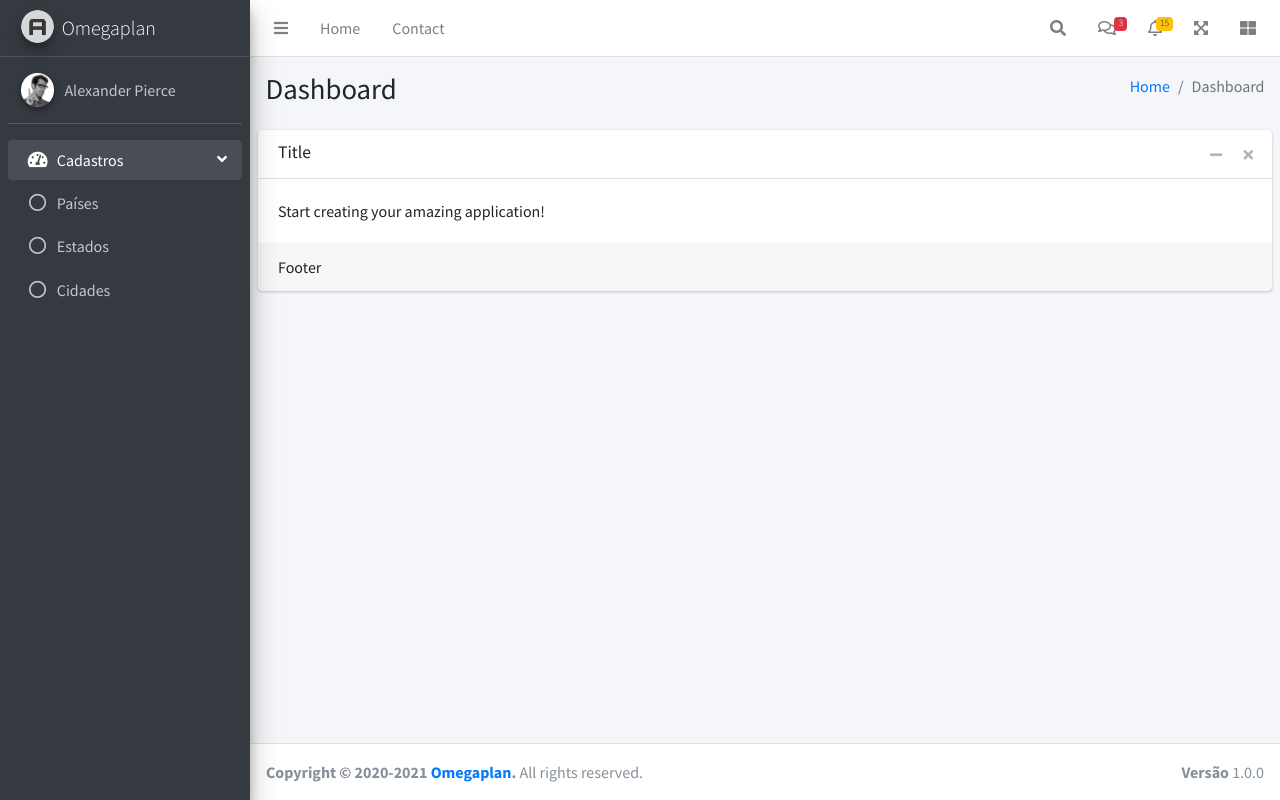
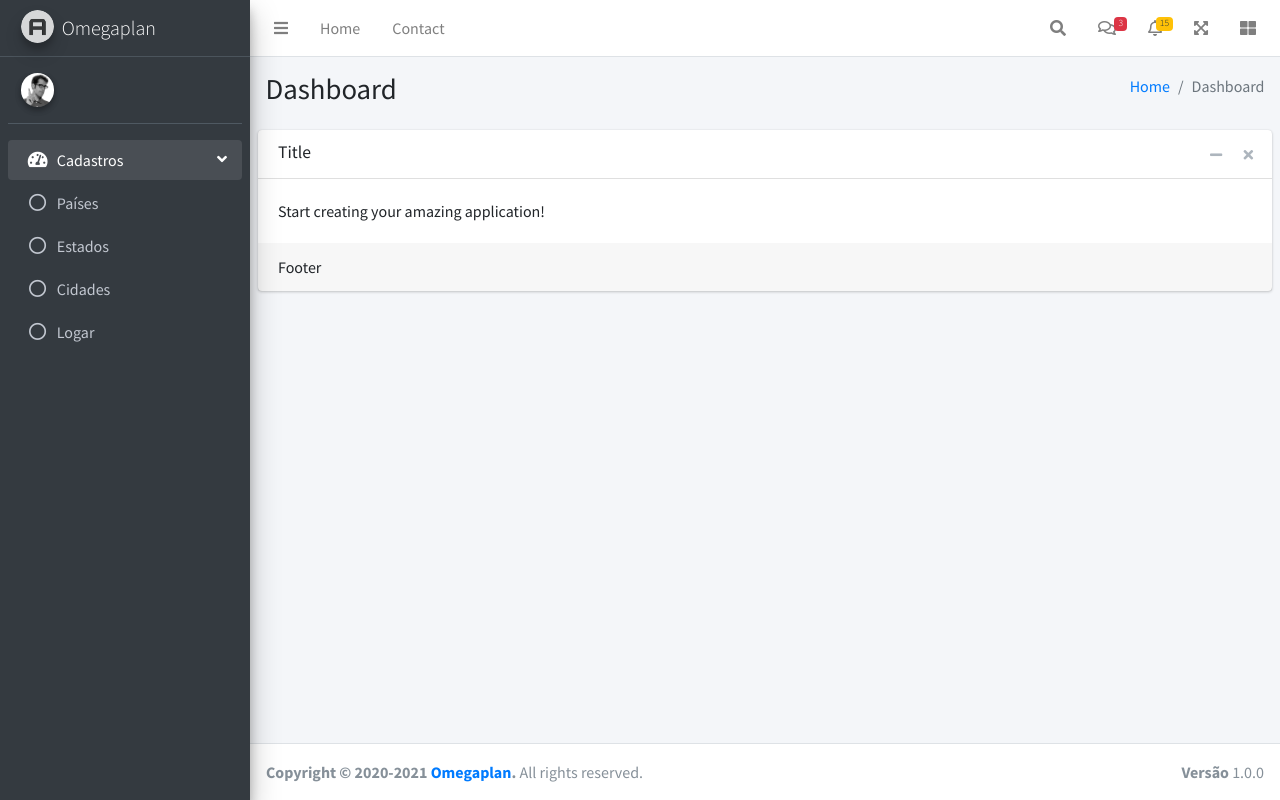
Before and after one commit to silvio-coelho/omegaplan, a Django app: page / in a window 1280 px wide, after a click on "Cadastros". Run offline with Django 3.2, Linux system fonts and the light colour scheme; some libraries are stand-ins or nearby versions.

Commit message:
atualização

```diff
--- a/bases/views.py
+++ b/bases/views.py
@@ -1,7 +1,10 @@
-from django.shortcuts import render
+from django.shortcuts import render, redirect
+from django.http import JsonResponse, HttpResponseRedirect, HttpResponse
+from django.contrib import messages
 
 from django.contrib.auth.mixins import LoginRequiredMixin, PermissionRequiredMixin
 from django.contrib.messages.views import SuccessMessageMixin
+
 
 # Create your views here.
 
@@ -24,7 +27,7 @@ class PaisView(generic.ListView):
 
 
 class PaisNew(SuccessMessageMixin, generic.CreateView):
-    model=Pais
+    model =Pais
     template_name='bases/pais_form.html'
     context_object_name="obj"
     form_class=PaisForm
@@ -32,9 +35,36 @@ class PaisNew(SuccessMessageMixin, generic.CreateView):
     #login_url="bases:login"
     success_message="País criado com sucesso!"
 
-    def form_valid(self, form):
-        form.instance.usuario_criou = self.request.user #está relacionado na tabela
-        return super().form_valid(form)
+
+    """     def dispatch(self, request, *args, **kwargs):
+            #self.obj = self.get_object()
+            return super().dispatch(request, *args, **kwargs)
+
+        def form_invalid(self, form):
+            response = super().form_invalid(form)
+            if self.request.accepts('text/html'):
+                return response
+            else:
+                return JsonResponse(form.errors, status=400)
+    """
+    def post(self, request, *args, **kwargs):
+        data = {}
+        try:
+            form = self.get_form()
+            form.instance.usuario_criou = self.request.user
+            data = form.save()
+            data = {'mensagem': 'gravou'}
+        except Exception as e:
+            data['error'] = str(e)
+            #messages.add_message(request, messages.INFO, data['error'])
+            #print('aaaaaaaaaaaaaa', data['error'])
+            messages.success(request, 'erro')
+        #return JsonResponse(data)
+        #return HttpResponse(data['error'])
+        #return HttpResponseRedirect(reverse_lazy('bases:pais_list'))
+        return redirect(self.success_url)
+
+
 
 
 class PaisEdit(SuccessMessageMixin, generic.UpdateView):
--- a/config/db.py
+++ b/config/db.py
@@ -16,7 +16,7 @@ POSTGRESQL = {
         'ENGINE': 'django.db.backends.postgresql_psycopg2',
         'NAME': 'omega01',
         'USER': 'postgres',
-        'PASSWORD': 'conejo74',
+        'PASSWORD': 'conejo24',
         'HOST': 'localhost',
         'PORT': '5432'
     }
--- a/config/settings.py
+++ b/config/settings.py
@@ -27,7 +27,7 @@ SECRET_KEY = 'django-insecure-8c)w)xid#fs%-691%&aa5op3g(tcgq-d)(gtxpc6o0+d0w%l_*
 # SECURITY WARNING: don't run with debug turned on in production!
 DEBUG = True
 
-ALLOWED_HOSTS = []
+ALLOWED_HOSTS = ['192.168.0.115', 'localhost']
 
 
 # Application definition
--- a/templates/parciais/menu.html
+++ b/templates/parciais/menu.html
@@ -14,7 +14,7 @@
           <img src="{% static 'dist/img/user2-160x160.jpg' %}" class="img-circle elevation-2" alt="User Image">
         </div>
         <div class="info">
-          <a href="#" class="d-block">Alexander Pierce</a>
+          <a href="#" class="d-block">{{ request.user.username }}</a>
         </div>
       </div>
 
@@ -45,21 +45,27 @@
             </a>
             <ul class="nav nav-treeview">
               <li class="nav-item">
-                <a href="../../index.html" class="nav-link">
+                <a href="{% url 'bases:pais_list' %}" class="nav-link">
                   <i class="far fa-circle nav-icon"></i>
                   <p>Países</p>
                 </a>
               </li>
               <li class="nav-item">
-                <a href="../../index2.html" class="nav-link">
+                <a href="#" class="nav-link">
                   <i class="far fa-circle nav-icon"></i>
                   <p>Estados</p>
                 </a>
               </li>
               <li class="nav-item">
-                <a href="../../index3.html" class="nav-link">
+                <a href="#" class="nav-link">
                   <i class="far fa-circle nav-icon"></i>
                   <p>Cidades</p>
+                </a>
+              </li>
+              <li class="nav-item">
+                <a href="/admin" class="nav-link">
+                  <i class="far fa-circle nav-icon"></i>
+                  <p>Logar</p>
                 </a>
               </li>
             </ul>
```
Also changed, not shown: bases/forms.py (+13 -0 lines), 1 other file.
